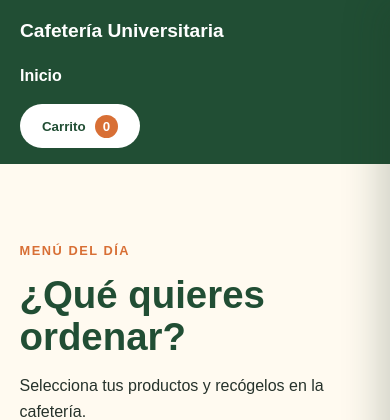
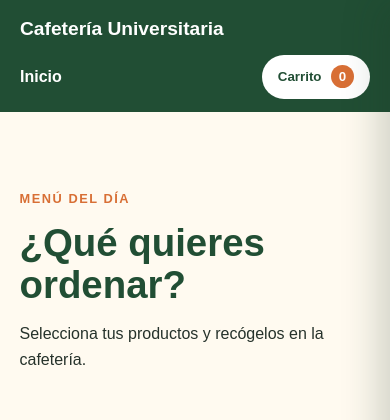
Before and after one commit to MannyCTRLZ/Sistema-de-Gestion-de-Pedidos, a Flask app: page /menu in a window 390 px wide. Shown: the top 420 px of the page. Run offline with Flask 3, Linux system fonts and the light colour scheme; data comes from the database, SQL or seed files in the repository.

Commit message:
Corrige menu y carrito en dispositivos moviles

```diff
--- a/static/css/styles.css
+++ b/static/css/styles.css
@@ -426,6 +426,9 @@ a:focus-visible {
     flex-direction: column;
     width: min(440px, 100%);
     height: 100vh;
+    height: 100dvh;
+    max-height: 100dvh;
+    overflow: hidden;
     padding: 1.5rem;
     background: var(--crema);
     box-shadow: -12px 0 35px rgba(23, 56, 36, .2);
@@ -447,6 +450,7 @@ a:focus-visible {
 }
 
 .carrito-encabezado {
+    flex: 0 0 auto;
     padding-bottom: 1rem;
     border-bottom: 1px solid #d8ded8;
 }
@@ -475,9 +479,13 @@ a:focus-visible {
 
 .carrito-productos {
     display: grid;
+    flex: 1 1 auto;
     gap: 1rem;
+    min-height: 0;
     overflow-y: auto;
+    overscroll-behavior: contain;
     padding: 1.25rem 0;
+    -webkit-overflow-scrolling: touch;
 }
 
 .carrito-producto {
@@ -532,6 +540,7 @@ a:focus-visible {
 }
 
 .carrito-resumen {
+    flex: 0 0 auto;
     margin-top: auto;
     padding-top: 1rem;
     border-top: 1px solid #d8ded8;
@@ -1209,14 +1218,28 @@ a:focus-visible {
 }
 
 @media (max-width: 520px) {
-    .encabezado,
-    .acciones-encabezado {
-        align-items: flex-start;
+    .encabezado-menu {
+        align-items: stretch;
         flex-direction: column;
+        gap: .65rem;
+        padding-block: .85rem;
     }
 
-    .acciones-encabezado {
+    .encabezado-menu .acciones-encabezado {
+        align-items: center;
+        justify-content: space-between;
+        flex-direction: row;
+        flex-wrap: nowrap;
+        gap: .75rem;
         width: 100%;
+    }
+
+    .encabezado-menu .enlace-inicio {
+        padding: .5rem 0;
+    }
+
+    .encabezado-menu .boton-carrito {
+        min-width: auto;
     }
 
     .producto {
@@ -1233,7 +1256,7 @@ a:focus-visible {
     }
 
     .carrito-panel {
-        padding: 1.25rem;
+        padding: 1rem 1.25rem calc(1rem + env(safe-area-inset-bottom));
     }
 
     .carrito-producto-acciones {
--- a/templates/menu.html
+++ b/templates/menu.html
@@ -7,7 +7,7 @@
     <link rel="stylesheet" href="{{ url_for('static', filename='css/styles.css') }}">
 </head>
 <body>
-    <header class="encabezado">
+    <header class="encabezado encabezado-menu">
         <a class="logo" href="{{ url_for('inicio') }}">Cafetería Universitaria</a>
 
         <div class="acciones-encabezado">
```
